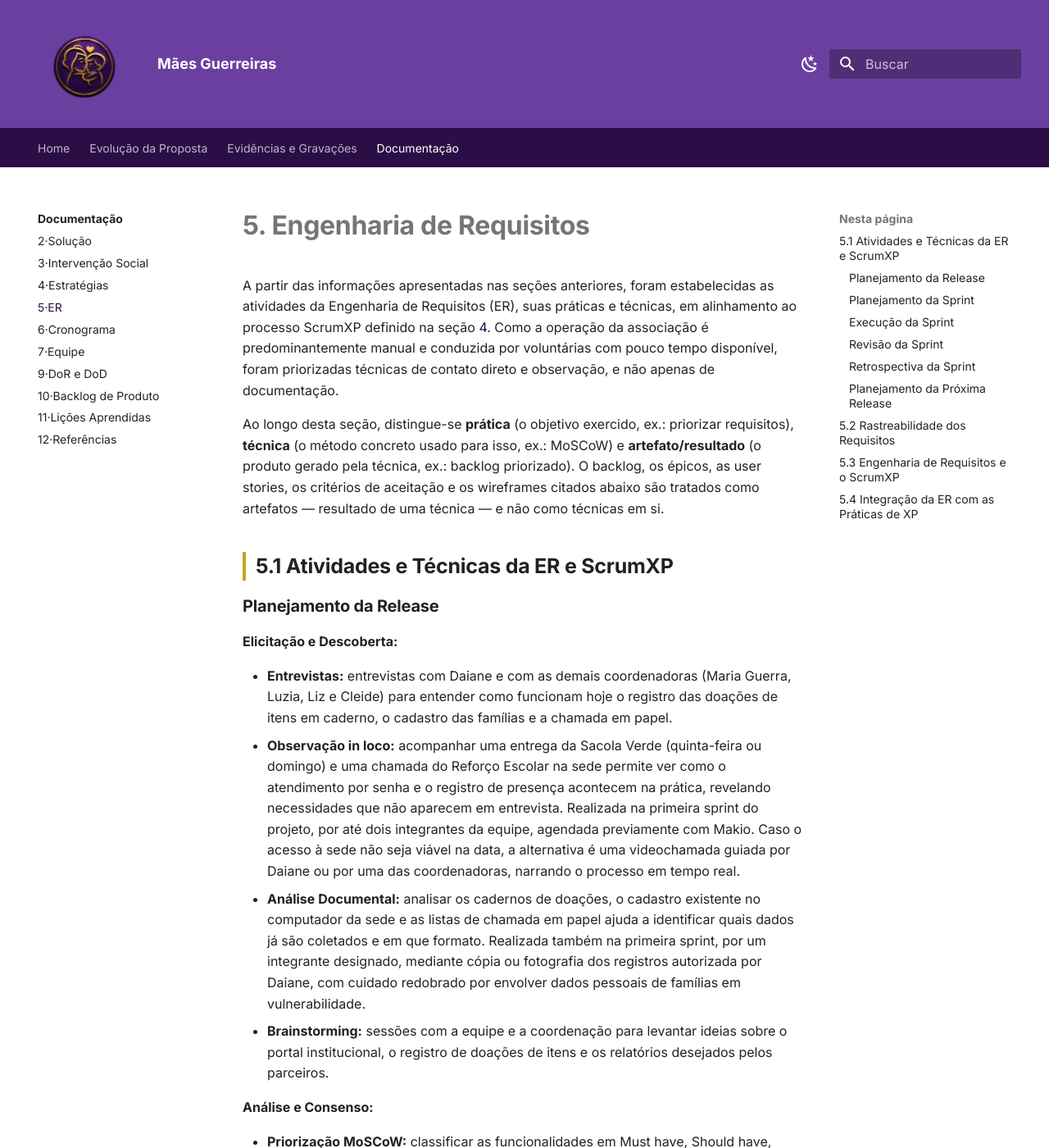
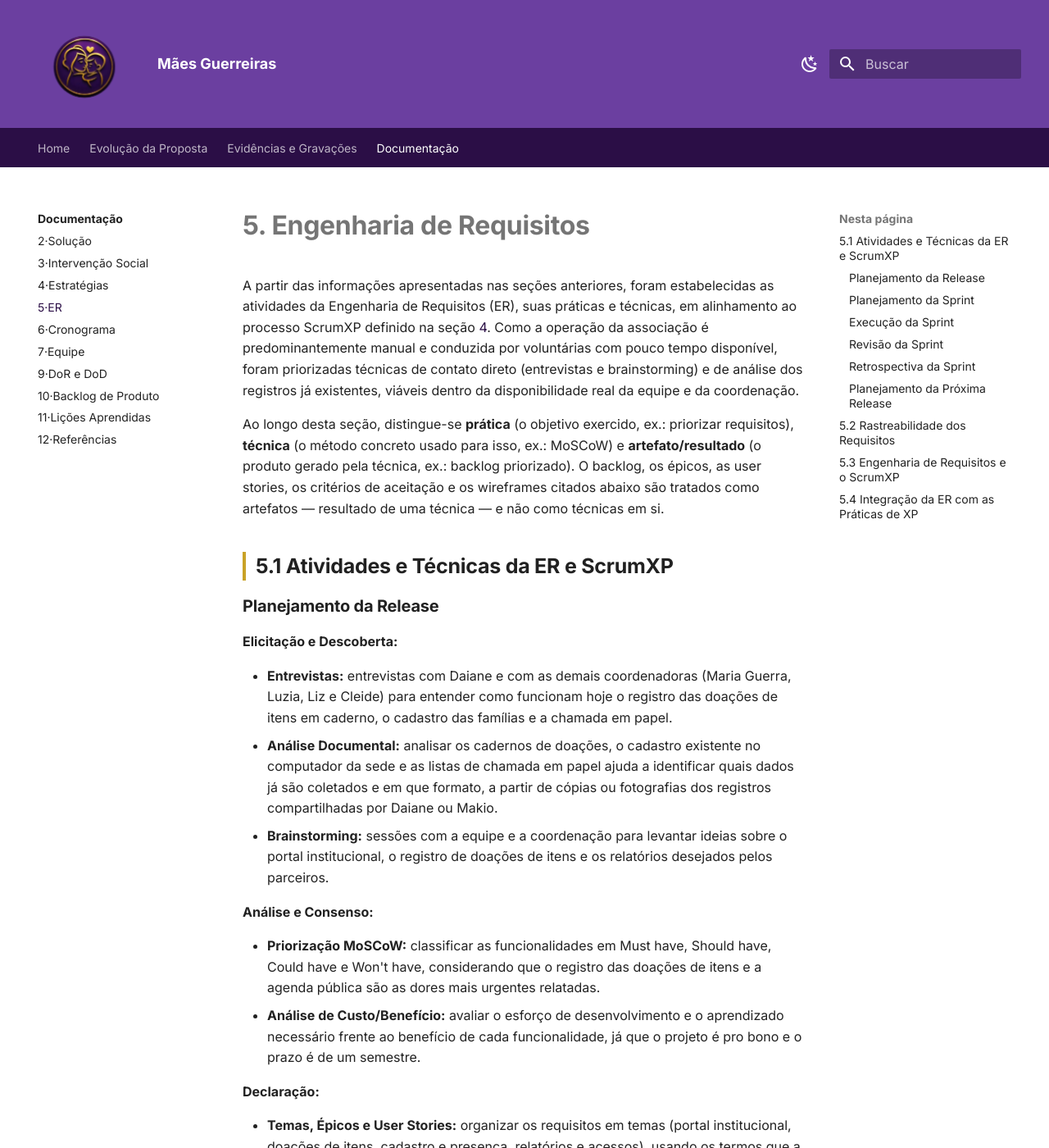
Before and after one commit to mdsreq-fga-unb/REQ-2026.2-T01-MaesGuerreiras, an MkDocs documentation site: the page built from docs/05-er/index.md, in a window 1280 px wide and 1400 px high. Shown: the whole window at 82% size. Built offline with MkDocs 1.6.1 and Material for MkDocs 9.7.7, drawn with Linux system fonts in a browser that asks for light colours; some of the changed text lies outside the part shown.

Commit message:
Revisão de técnicas de levantamento de requisitos

```diff
--- a/docs/05-er/index.md
+++ b/docs/05-er/index.md
@@ -3,8 +3,9 @@
 A partir das informações apresentadas nas seções anteriores, foram estabelecidas as atividades da
 Engenharia de Requisitos (ER), suas práticas e técnicas, em alinhamento ao processo ScrumXP definido
 na seção [4](../04-estrategias/index.md). Como a operação da associação é predominantemente manual
-e conduzida por voluntárias com pouco tempo disponível, foram priorizadas técnicas de contato direto e
-observação, e não apenas de documentação.
+e conduzida por voluntárias com pouco tempo disponível, foram priorizadas técnicas de contato direto
+(entrevistas e brainstorming) e de análise dos registros já existentes, viáveis dentro da disponibilidade
+real da equipe e da coordenação.
 
 Ao longo desta seção, distingue-se **prática** (o objetivo exercido, ex.: priorizar requisitos), **técnica**
 (o método concreto usado para isso, ex.: MoSCoW) e **artefato/resultado** (o produto gerado pela
@@ -21,17 +22,9 @@
 - **Entrevistas:** entrevistas com Daiane e com as demais coordenadoras (Maria Guerra, Luzia, Liz e
   Cleide) para entender como funcionam hoje o registro das doações de itens em caderno, o cadastro das
   famílias e a chamada em papel.
-- **Observação in loco:** acompanhar uma entrega da Sacola Verde (quinta-feira ou domingo) e uma
-  chamada do Reforço Escolar na sede permite ver como o atendimento por senha e o registro de
-  presença acontecem na prática, revelando necessidades que não aparecem em entrevista. Realizada
-  na primeira sprint do projeto, por até dois integrantes da equipe, agendada previamente com Makio.
-  Caso o acesso à sede não seja viável na data, a alternativa é uma videochamada guiada por Daiane ou
-  por uma das coordenadoras, narrando o processo em tempo real.
 - **Análise Documental:** analisar os cadernos de doações, o cadastro existente no computador da
   sede e as listas de chamada em papel ajuda a identificar quais dados já são coletados e em que
-  formato. Realizada também na primeira sprint, por um integrante designado, mediante cópia ou
-  fotografia dos registros autorizada por Daiane, com cuidado redobrado por envolver dados pessoais
-  de famílias em vulnerabilidade.
+  formato, a partir de cópias ou fotografias dos registros compartilhadas por Daiane ou Makio.
 - **Brainstorming:** sessões com a equipe e a coordenação para levantar ideias sobre o portal
   institucional, o registro de doações de itens e os relatórios desejados pelos parceiros.
 
@@ -141,9 +134,9 @@
 
 **Elicitação e Descoberta:**
 
-- **Workshops, Análise de Domínio de Negócio:** workshops com a coordenação para identificar novas
-  necessidades a partir do uso real da plataforma e de frentes que voltarem a funcionar, como a
-  Informática Básica e o Crochê e Bordado.
+- **Entrevistas de Acompanhamento e Análise de Domínio de Negócio:** conversas de acompanhamento
+  com a coordenação para identificar novas necessidades a partir do uso real da plataforma e de
+  frentes que voltarem a funcionar, como a Informática Básica e o Crochê e Bordado.
 
 **Análise e Consenso:**
 
@@ -174,7 +167,7 @@
   [2.3](../02-solucao/index.md#23-caracteristicas-de-produto)), que determinam se o requisito compõe o
   MVP (CP1 e CP2) ou releases futuras.
 - Cada característica de produto origina requisitos funcionais e não funcionais, incluindo RNFs
-  decorrentes dos efeitos emergentes identificados na seção [3](../03-intervencao-social/index.md), como
+  decorrentes dos efeitos emergentes identificados na seção [3](../03-intervencao/index.md), como
   privacidade e proteção de dados pessoais.
 - Cada requisito é declarado como parte de um épico e detalhado em uma ou mais user stories, que
   por sua vez possuem critérios de aceitação no formato Given-When-Then.
@@ -200,7 +193,7 @@
 
 | Momentos do ScrumXP | Atividades da ER | Prática | Técnica | Resultados Esperados |
 | :--- | :--- | :--- | :--- | :--- |
-| Planejamento da Release | Elicitação e Descoberta | Levantamento de Requisitos | Entrevistas, Observação in loco, Análise Documental, Brainstorming | Rotinas manuais da associação compreendidas e requisitos de alto nível identificados. |
+| Planejamento da Release | Elicitação e Descoberta | Levantamento de Requisitos | Entrevistas, Análise Documental, Brainstorming | Rotinas manuais da associação compreendidas e requisitos de alto nível identificados. |
 | Planejamento da Release | Análise e Consenso | Priorização de Requisitos | Priorização MoSCoW, Análise de Custo/Benefício | Escopo do MVP (CP1 e CP2) priorizado e acordado com a coordenação. |
 | Planejamento da Release | Declaração | Especificação dos Requisitos | Temas, Épicos e User Stories | Temas, épicos e histórias registrados com o vocabulário usado pela associação, servindo também como estrutura de organização do backlog. |
 | Planejamento da Sprint | Elicitação e Descoberta | Refinamento de Requisitos | Entrevistas, Análise Documental, Análise de Tarefas | Requisitos refinados a partir das rotinas reais das coordenadoras e preparados para a sprint. |
@@ -215,7 +208,7 @@
 | Revisão da Sprint | Organização e Atualização | Atualização dos Requisitos | Revisão das Histórias de Usuário, Critérios de Aceitação e Prioridades | Requisitos e backlog atualizados conforme o feedback, respeitando o escopo do [MVP](../02-solucao/index.md#26-viabilidade-da-proposta). |
 | Retrospectiva da Sprint | Análise e Consenso | Análise de Problemas da ER | Retrospectiva Start/Stop/Continue | Problemas relacionados aos requisitos e à comunicação identificados e analisados. |
 | Retrospectiva da Sprint | Organização e Atualização | Atualização da Organização dos Requisitos | Ações de Melhoria Contínua | Melhorias incorporadas à organização e atualização dos requisitos. |
-| Planejamento da Próxima Release | Elicitação e Descoberta | Identificação de Novos Requisitos | Workshops, Análise de Domínio de Negócio | Novos requisitos identificados e requisitos existentes revisados a partir do uso real da plataforma. |
+| Planejamento da Próxima Release | Elicitação e Descoberta | Identificação de Novos Requisitos | Entrevistas de Acompanhamento, Análise de Domínio de Negócio | Novos requisitos identificados e requisitos existentes revisados a partir do uso real da plataforma. |
 | Planejamento da Próxima Release | Análise e Consenso | Priorização Estratégica | Priorização MoSCoW, Mapeamento de Valor | Requisitos priorizados para atender às necessidades da próxima release. |
 | Planejamento da Próxima Release | Declaração | Definição de Épicos e User Stories | Criação de Épicos e User Stories | User stories claramente definidas e vinculadas aos objetivos da próxima release. |
 | Planejamento da Próxima Release | Organização e Atualização | Revisão do Backlog | Revisão e Reordenação do Backlog | Backlog da release atualizado e preparado para o próximo ciclo. |
```
